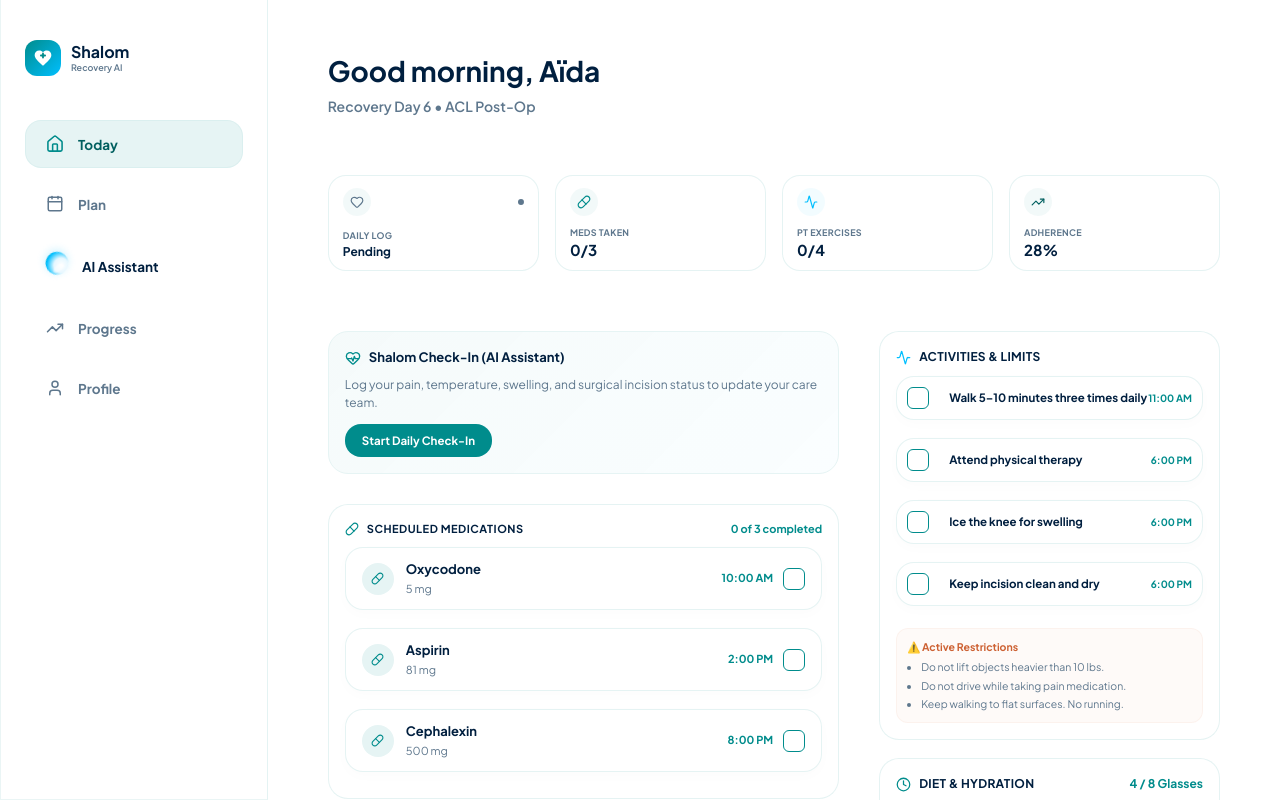
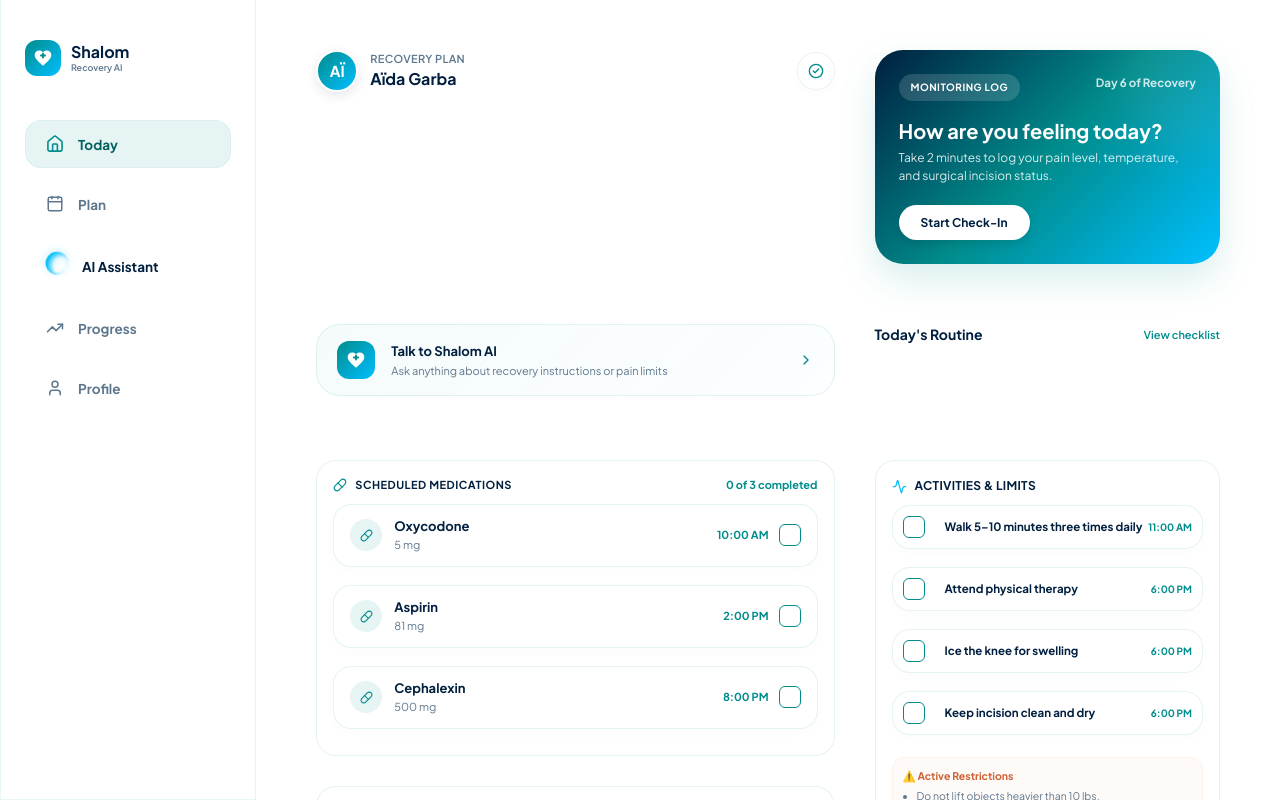
Before and after one commit to Aidarag/Shalom-Post-Operative-RecoverAI, a React (Vite) app: page / in a window 1280 px wide. Built offline with nearby package versions, Linux system fonts and the light colour scheme.

Commit message:
feat: redesign Home screen with greeting avatar, glowing check-in banner, horizontal chatbot bar, and categories

```diff
--- a/src/App.tsx
+++ b/src/App.tsx
@@ -15,7 +15,6 @@ import {
   ChevronRight as ChevronRightIcon,
   Plus,
   Heart,
-  HeartPulse,
   ShieldAlert,
   Smile,
   Frown,
@@ -471,8 +470,6 @@ function App() {
   // RENDER TAB 1: Today (Home Tab - Screen 1)
   // ==========================================
   const renderHomeTab = () => {
-    const progress = calculateRecoveryProgress();
-
     // Group tasks dynamically for the Dashboard segments
     const medicationTasks = todayTasks.filter(t => t.type === 'medication');
     const activityTasks = todayTasks.filter(t => t.type === 'activity');
@@ -480,141 +477,130 @@ function App() {
     const totalMeds = medicationTasks.length;
     const completedMeds = medicationTasks.filter(t => t.completed).length;
 
-    const totalPT = activityTasks.length;
-    const completedPT = activityTasks.filter(t => t.completed).length;
-
-    // Get current status color for triage widget
-    const statusColor = checkInComplete
-      ? (activeReport?.status === 'Green' ? 'var(--color-green)' : activeReport?.status === 'Yellow' ? 'var(--color-yellow)' : 'var(--color-red)')
-      : 'var(--text-muted)';
-
     return (
       <div className="home-tab-container" style={{ animation: 'fadeIn 0.3s ease-out' }}>
-        {/* Header & greeting banner */}
-        <div className="home-header-area">
-          {/* Top Header */}
-          <div className="greeting-row">
-            <div style={{ display: 'flex', alignItems: 'center', gap: '8px' }}>
+        {/* Top Greeting Row with Avatar */}
+        <div style={{ display: 'flex', alignItems: 'center', justifyContent: 'space-between', marginBottom: '24px' }}>
+          <div style={{ display: 'flex', alignItems: 'center', gap: '12px' }}>
             <div style={{
-                width: '32px', height: '32px', borderRadius: '10px',
+              width: '42px', height: '42px', borderRadius: '50%',
               background: 'linear-gradient(135deg, var(--primary) 0%, var(--accent) 100%)',
-                display: 'flex', alignItems: 'center', justifyContent: 'center'
+              color: 'white', display: 'flex', alignItems: 'center', justifyContent: 'center',
+              fontWeight: 800, fontSize: '15px', border: '2px solid #ffffff',
+              boxShadow: '0 4px 12px rgba(0, 31, 63, 0.1)'
             }}>
-                <svg width="18" height="18" viewBox="0 0 24 24" fill="none" xmlns="http://www.w3.org/2000/svg">
+              AÏ
+            </div>
+            <div style={{ display: 'flex', flexDirection: 'column' }}>
+              <span style={{ fontSize: '11px', color: 'var(--text-muted)', fontWeight: '600', textTransform: 'uppercase', letterSpacing: '0.3px' }}>Recovery Plan</span>
+              <strong style={{ fontSize: '16px', color: 'var(--text-main)', fontWeight: '800' }}>Aïda Garba</strong>
+            </div>
+          </div>
+          <button className="bell-btn" style={{
+            width: '38px', height: '38px', borderRadius: '50%', background: 'var(--bg-glass-card)',
+            border: '1px solid var(--border-glass)', display: 'flex', alignItems: 'center', justifyContent: 'center',
+            cursor: 'pointer', transition: 'var(--transition-fluid)'
+          }} onClick={() => triggerMockCheckInDirect('green')} title="Mock checkin stable">
+            <CheckCircle2 size={16} style={{ color: 'var(--primary)' }} />
+          </button>
+        </div>
+
+        {/* Main Glowing Daily Check-In Card */}
+        <div className="main-checkin-glowing-card" style={{
+          background: 'linear-gradient(135deg, #001F3F 0%, #008C8C 50%, #00BFFF 100%)',
+          borderRadius: '28px',
+          padding: '24px',
+          color: '#ffffff',
+          position: 'relative',
+          overflow: 'hidden',
+          boxShadow: '0 16px 36px rgba(0, 140, 140, 0.15)',
+          marginBottom: '20px',
+          display: 'flex',
+          flexDirection: 'column',
+          gap: '14px',
+          cursor: 'pointer'
+        }} onClick={() => setShowCheckInForm(true)}>
+          {/* Decorative glossy orbs inside card */}
+          <div style={{ position: 'absolute', top: '-50px', right: '-50px', width: '150px', height: '150px', borderRadius: '50%', background: 'rgba(255,255,255,0.06)', filter: 'blur(20px)' }}></div>
+
+          <div style={{ display: 'flex', justifyContent: 'space-between', alignItems: 'flex-start' }}>
+            <div style={{ background: 'rgba(255,255,255,0.15)', padding: '6px 12px', borderRadius: '20px', fontSize: '10px', fontWeight: '800', textTransform: 'uppercase', letterSpacing: '0.5px' }}>
+              Monitoring Log
+            </div>
+            <span style={{ fontSize: '11.5px', color: 'rgba(255,255,255,0.8)', fontWeight: '700' }}>Day 6 of Recovery</span>
+          </div>
+
+          <div style={{ display: 'flex', flexDirection: 'column', gap: '6px', marginTop: '4px' }}>
+            <h3 style={{ fontSize: '20px', fontWeight: '800', lineHeight: '1.2', margin: 0 }}>How are you feeling today?</h3>
+            <p style={{ fontSize: '12px', color: 'rgba(255,255,255,0.85)', lineHeight: '1.5', margin: 0 }}>
+              {checkInComplete
+                ? 'Your daily vitals and symptoms are successfully recorded. Tap to adjust check-in values.'
+                : 'Take 2 minutes to log your pain level, temperature, and surgical incision status.'}
+            </p>
+          </div>
+
+          <div style={{ display: 'flex', alignItems: 'center', gap: '8px', marginTop: '6px' }}>
+            <button style={{
+              background: '#ffffff', color: '#001F3F', border: 'none',
+              padding: '10px 22px', borderRadius: '18px', fontWeight: '800',
+              fontSize: '12px', cursor: 'pointer', boxShadow: '0 4px 10px rgba(0,0,0,0.1)'
+            }}>
+              {checkInComplete ? 'Update Log' : 'Start Check-In'}
+            </button>
+            {checkInComplete && (
+              <div style={{ display: 'flex', alignItems: 'center', gap: '4px', fontSize: '11px', fontWeight: '700', color: '#ffffff', marginLeft: '8px' }}>
+                <span style={{
+                  width: '6px', height: '6px', borderRadius: '50%',
+                  background: activeReport?.status === 'Green' ? '#00FF66' : activeReport?.status === 'Yellow' ? '#FFCC00' : '#FF3B30',
+                  display: 'inline-block',
+                  boxShadow: activeReport?.status === 'Green' ? '0 0 8px #00FF66' : activeReport?.status === 'Yellow' ? '0 0 8px #FFCC00' : '0 0 8px #FF3B30'
+                }}></span>
+                Report Active ({activeReport?.status || 'Green'})
+              </div>
+            )}
+          </div>
+        </div>
+
+        {/* Talk to Shalom AI - Horizontal Link Card */}
+        <div className="glass-card talk-shalom-bar" style={{
+          display: 'flex',
+          alignItems: 'center',
+          gap: '16px',
+          padding: '16px 20px',
+          borderRadius: '24px',
+          border: '1.5px solid var(--border-glass)',
+          background: 'linear-gradient(135deg, rgba(0, 140, 140, 0.04) 0%, rgba(0, 191, 255, 0.01) 100%)',
+          marginBottom: '24px',
+          cursor: 'pointer',
+          transition: 'all 0.2s ease'
+        }} onClick={() => setActiveTab('chat')}>
+          <div style={{
+            width: '38px', height: '38px', borderRadius: '12px',
+            background: 'linear-gradient(135deg, var(--primary) 0%, var(--accent) 100%)',
+            display: 'flex', alignItems: 'center', justifyContent: 'center', color: '#ffffff'
+          }}>
+            <svg width="20" height="20" viewBox="0 0 24 24" fill="none" xmlns="http://www.w3.org/2000/svg">
               <path d="M12 21.35l-1.45-1.32C5.4 15.36 2 12.28 2 8.5 2 5.42 4.42 3 7.5 3c1.74 0 3.41.81 4.5 2.09C13.09 3.81 14.76 3 16.5 3 19.58 3 22 5.42 22 8.5c0 3.78-3.4 6.86-8.55 11.54L12 21.35z" fill="white" />
               <path d="M12 6.5v5M9.5 9h5" stroke="var(--primary)" strokeWidth="2.2" strokeLinecap="round" />
             </svg>
           </div>
-              <div style={{ display: 'flex', flexDirection: 'column' }}>
-                <strong style={{ fontSize: '14px', color: 'var(--text-main)', lineHeight: '1.2', fontWeight: 800 }}>Shalom</strong>
-                <span style={{ fontSize: '8px', color: 'var(--text-muted)', fontWeight: 600 }}>Recovery AI</span>
-              </div>
-            </div>
-            <button className="bell-btn" onClick={() => triggerMockCheckInDirect('green')} title="Mock checkin stable">
-              <CheckCircle2 size={16} />
-            </button>
-          </div>
-
-          {/* Good Morning Title */}
-          <div style={{ marginBottom: '18px' }}>
-            <h2 className="greeting-title">Good morning, Aïda</h2>
-            <span className="greeting-subtitle" style={{ fontSize: '13px', fontWeight: '600', color: 'var(--text-muted)' }}>
-              Recovery Day 6 &bull; ACL Post-Op
-            </span>
-          </div>
-        </div>
-
-        {/* 4-Card Quick Metrics Dashboard Grid */}
-        <div className="home-metrics-grid" style={{ gridColumn: 'span 2' }}>
-          {/* Card 1: Check-in Status */}
-          <div className="dashboard-metric-card" onClick={() => setShowCheckInForm(true)}>
-            <div style={{ display: 'flex', justifyContent: 'space-between', alignItems: 'center' }}>
-              <span className="metric-icon-wrap" style={{ color: statusColor, background: 'rgba(0,140,140,0.05)' }}>
-                <Heart size={14} fill={checkInComplete ? statusColor : 'none'} />
-              </span>
-              <span style={{
-                width: '6px', height: '6px', borderRadius: '50%',
-                background: statusColor,
-                boxShadow: checkInComplete ? `0 0 8px ${statusColor}` : 'none'
-              }}></span>
-            </div>
-            <div style={{ display: 'flex', flexDirection: 'column', gap: '2px' }}>
-              <span className="metric-lbl">Daily Log</span>
-              <strong className="metric-val" style={{ fontSize: '12px' }}>{checkInComplete ? 'Logged ✓' : 'Pending'}</strong>
-            </div>
-          </div>
-
-          {/* Card 2: Medications */}
-          <div className="dashboard-metric-card" onClick={() => setActiveTab('plan')}>
-            <span className="metric-icon-wrap" style={{ color: 'var(--primary)', background: 'rgba(0,140,140,0.05)' }}>
-              <Pill size={14} />
-            </span>
-            <div style={{ display: 'flex', flexDirection: 'column', gap: '2px' }}>
-              <span className="metric-lbl">Meds Taken</span>
-              <strong className="metric-val">{completedMeds}/{totalMeds}</strong>
-            </div>
-          </div>
-
-          {/* Card 3: PT Exercises */}
-          <div className="dashboard-metric-card" onClick={() => setActiveTab('plan')}>
-            <span className="metric-icon-wrap" style={{ color: 'var(--accent)', background: 'rgba(0, 191, 255, 0.05)' }}>
-              <Activity size={14} />
-            </span>
-            <div style={{ display: 'flex', flexDirection: 'column', gap: '2px' }}>
-              <span className="metric-lbl">PT Exercises</span>
-              <strong className="metric-val">{completedPT}/{totalPT}</strong>
-            </div>
-          </div>
-
-          {/* Card 4: Progress Score */}
-          <div className="dashboard-metric-card" onClick={() => setActiveTab('trends')}>
-            <span className="metric-icon-wrap" style={{ color: 'var(--primary-dark)', background: 'rgba(0, 140, 140, 0.05)' }}>
-              <TrendingUp size={14} />
-            </span>
-            <div style={{ display: 'flex', flexDirection: 'column', gap: '2px' }}>
-              <span className="metric-lbl">Adherence</span>
-              <strong className="metric-val">{progress}%</strong>
-            </div>
-          </div>
+          <div style={{ display: 'flex', flexDirection: 'column', flexGrow: 1, gap: '2px' }}>
+            <strong style={{ fontSize: '13px', color: 'var(--text-main)' }}>Talk to Shalom AI</strong>
+            <span style={{ fontSize: '11px', color: 'var(--text-muted)', lineHeight: '1.3' }}>Ask anything about recovery instructions or pain limits</span>
+          </div>
+          <ChevronRightIcon size={16} style={{ color: 'var(--primary)' }} />
+        </div>
+
+        {/* Today's Tasks Section Header */}
+        <div className="section-header-row" style={{ marginBottom: '14px' }}>
+          <span className="section-title">Today's Routine</span>
+          <button className="section-link" onClick={() => setActiveTab('plan')}>View checklist</button>
         </div>
 
         {/* Left Column / Main content */}
         <div className="home-main-col" style={{ display: 'flex', flexDirection: 'column', gap: '18px' }}>
 
-          {/* Section 1: Shalom AI Monitoring Check-In */}
-          <div className="dashboard-section-box" style={{
-            background: 'linear-gradient(135deg, rgba(0, 140, 140, 0.04) 0%, rgba(0, 191, 255, 0.02) 100%)',
-            border: '1.5px solid var(--primary-light)'
-          }}>
-            <div style={{ display: 'flex', alignItems: 'center', gap: '8px', marginBottom: '8px' }}>
-              <HeartPulse size={16} style={{ color: 'var(--primary)' }} />
-              <strong style={{ fontSize: '13px', color: 'var(--text-main)' }}>Shalom Check-In (AI Assistant)</strong>
-            </div>
-            <p style={{ fontSize: '12px', color: 'var(--text-muted)', lineHeight: '1.5', margin: '0 0 12px 0' }}>
-              {checkInComplete
-                ? 'Your daily recovery symptoms have been logged and analyzed. Triage report is active.'
-                : 'Log your pain, temperature, swelling, and surgical incision status to update your care team.'}
-            </p>
-            <div style={{ display: 'flex', gap: '8px' }}>
-              <button
-                className="choice-pill-btn"
-                style={{ padding: '8px 16px', background: 'var(--primary)', color: '#fff', fontWeight: '800' }}
-                onClick={() => setShowCheckInForm(true)}
-              >
-                {checkInComplete ? 'Update Check-In' : 'Start Daily Check-In'}
-              </button>
-              {checkInComplete && (
-                <button
-                  className="choice-pill-btn"
-                  onClick={() => { setActiveTab('trends'); setProgressSubTab('overview'); }}
-                >
-                  View Care Guide
-                </button>
-              )}
-            </div>
-          </div>
-
-          {/* Section 2: Medication (Action & Routine) */}
+          {/* Section 1: Scheduled Medications */}
           <div className="dashboard-section-box">
             <div style={{ display: 'flex', justifyContent: 'space-between', alignItems: 'center', marginBottom: '10px' }}>
               <div style={{ display: 'flex', alignItems: 'center', gap: '8px' }}>
@@ -653,7 +639,7 @@ function App() {
             </div>
           </div>
 
-          {/* Section 3: Wound & Incision Care Checklist */}
+          {/* Section 2: Wound & Incision Care Checklist */}
           <div className="dashboard-section-box">
             <div style={{ display: 'flex', alignItems: 'center', gap: '8px', marginBottom: '10px' }}>
               <ShieldAlert size={14} style={{ color: 'var(--primary)' }} />
@@ -684,7 +670,7 @@ function App() {
         {/* Right Column / Sidebar elements */}
         <div className="home-side-col" style={{ display: 'flex', flexDirection: 'column', gap: '18px' }}>
 
-          {/* Section 4: Activities & Restrictions */}
+          {/* Section 3: Activities & Restrictions */}
           <div className="glass-card" style={{ padding: '16px', borderRadius: '20px', border: '1px solid var(--border-glass)', background: 'var(--bg-glass-card)' }}>
             <div style={{ display: 'flex', alignItems: 'center', gap: '8px', marginBottom: '10px' }}>
               <Activity size={15} style={{ color: 'var(--accent)' }} />
@@ -722,7 +708,7 @@ function App() {
             </div>
           </div>
 
-          {/* Section 5: Diet & Hydration */}
+          {/* Section 4: Diet & Hydration */}
           <div className="glass-card" style={{ padding: '16px', borderRadius: '20px', border: '1px solid var(--border-glass)', background: 'var(--bg-glass-card)' }}>
             <div style={{ display: 'flex', justifyContent: 'space-between', alignItems: 'center', marginBottom: '10px' }}>
               <div style={{ display: 'flex', alignItems: 'center', gap: '8px' }}>
@@ -756,7 +742,7 @@ function App() {
             </ul>
           </div>
 
-          {/* Section 6: Follow-Up Appointments */}
+          {/* Section 5: Follow-Up Appointments */}
           <div className="glass-card" style={{ padding: '16px', borderRadius: '20px', border: '1px solid var(--border-glass)', background: 'var(--bg-glass-card)' }}>
             <div style={{ display: 'flex', alignItems: 'center', gap: '8px', marginBottom: '10px' }}>
               <Calendar size={15} style={{ color: 'var(--primary)' }} />
```
Lines whose indentation alone changed are shown as unchanged.
